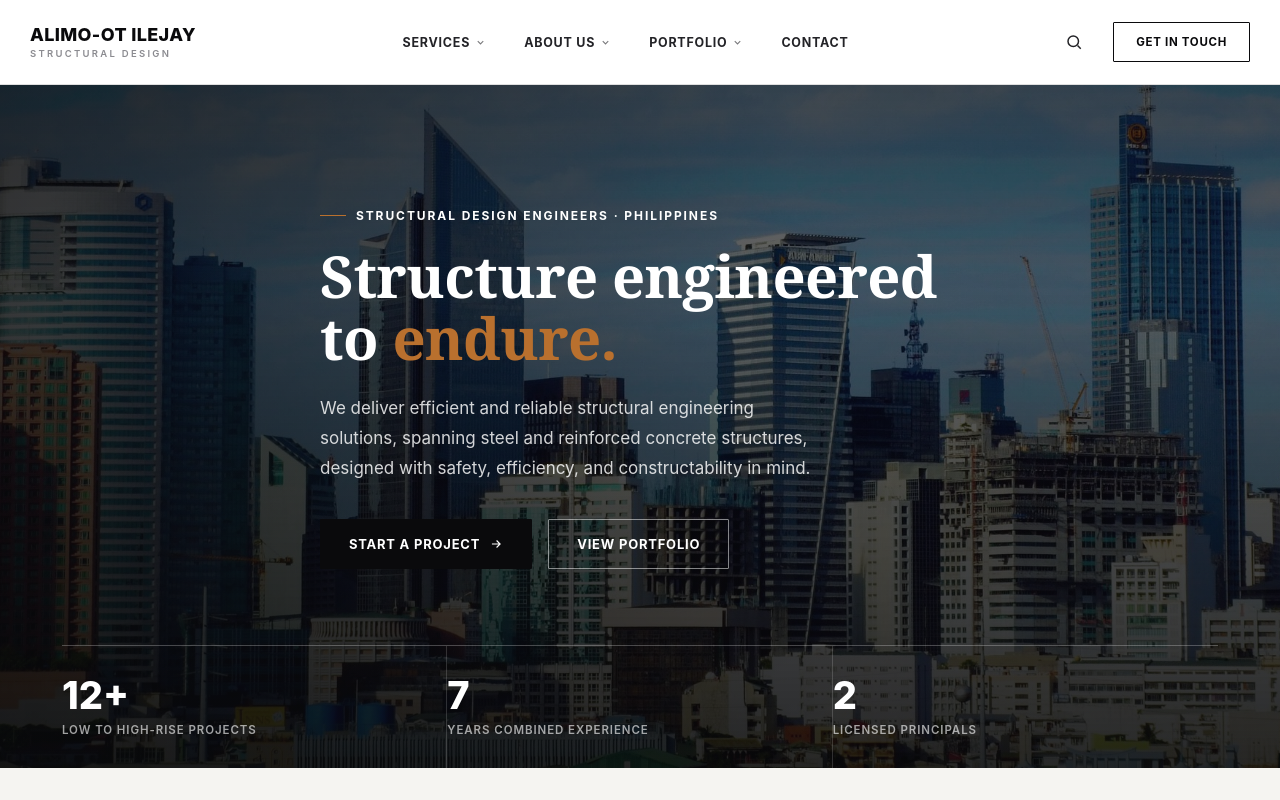
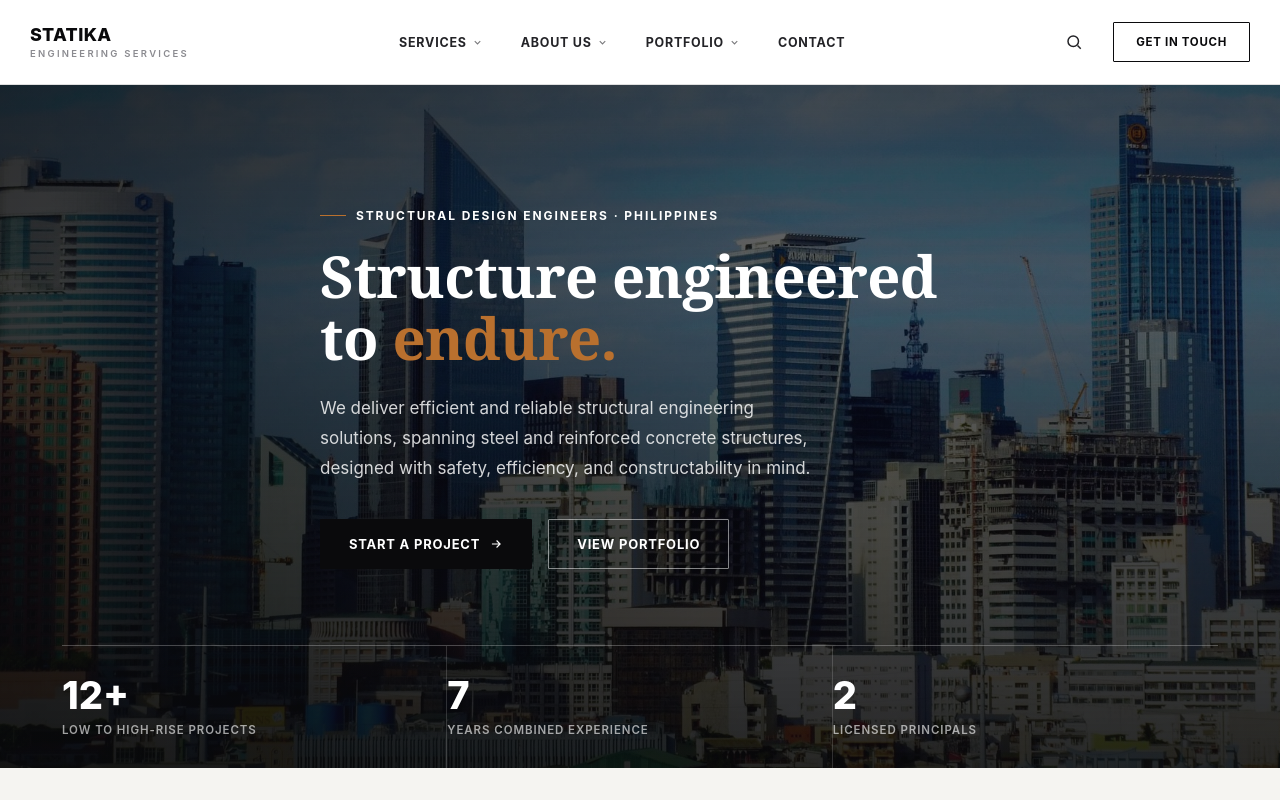
Before and after one commit to maranthonyalimoot-debug/AlimootIlejayStructuralDesign, a website: page alimo-ot-ilejay-pwa/index.html in a window 1280 px wide. Shown: the top 800 px of the page. Drawn offline with nearby package versions, Linux system fonts and the light colour scheme.

Commit message:
Rename company to Statika Engineering Services
Co-Authored-By: Claude Sonnet 5 <noreply@anthropic.com>

```diff
--- a/alimo-ot-ilejay-pwa/index.html
+++ b/alimo-ot-ilejay-pwa/index.html
@@ -3,15 +3,15 @@
 <head>
 <meta charset="UTF-8">
 <meta name="viewport" content="width=device-width, initial-scale=1, viewport-fit=cover">
-<title>Alimo-ot Ilejay Structural Design</title>
-<meta name="description" content="Alimo-ot Ilejay Structural Design — structural design engineering firm specializing in reinforced concrete and steel design for mid- to high-rise developments in the Philippines.">
+<title>Statika Engineering Services</title>
+<meta name="description" content="Statika Engineering Services — structural design engineering firm specializing in reinforced concrete and steel design for mid- to high-rise developments in the Philippines.">
 
 <!-- PWA readiness -->
 <meta name="theme-color" content="#14181f">
 <meta name="mobile-web-app-capable" content="yes">
 <meta name="apple-mobile-web-app-capable" content="yes">
 <meta name="apple-mobile-web-app-status-bar-style" content="default">
-<meta name="apple-mobile-web-app-title" content="Alimo-ot Ilejay">
+<meta name="apple-mobile-web-app-title" content="Statika">
 <link rel="manifest" href="manifest.json">
 <link rel="apple-touch-icon" href="assets/icons/icon-192.png">
 <link rel="icon" href="assets/icons/icon-192.png">
@@ -24,7 +24,7 @@
 
 <header id="siteHeader">
   <div class="wrap nav">
-    <a href="#" class="logo"><strong>Alimo-ot Ilejay</strong><span>Structural Design</span></a>
+    <a href="#" class="logo"><strong>Statika</strong><span>Engineering Services</span></a>
     <nav class="nav-links" aria-label="Primary">
       <a href="#services" class="nav-item">Services <svg viewBox="0 0 24 24" fill="none" stroke="currentColor" stroke-width="2.4"><path d="M6 9l6 6 6-6"/></svg></a>
       <a href="#about" class="nav-item">About Us <svg viewBox="0 0 24 24" fill="none" stroke="currentColor" stroke-width="2.4"><path d="M6 9l6 6 6-6"/></svg></a>
@@ -215,8 +215,8 @@
 
       <p class="disclosure reveal">
         Project imagery courtesy of respective developer and project websites, used
-        for portfolio reference only. These are not Alimo-ot Ilejay Structural
-        Design projects — the structural work shown was completed under Sysquared +
+        for portfolio reference only. These are not Statika Engineering
+        Services projects — the structural work shown was completed under Sysquared +
         Associates Inc., where our principals were employed at the time, scoped to
         specific structural members and not sole design authorship.
       </p>
@@ -465,7 +465,7 @@
 
 <footer>
   <div class="wrap footer-row">
-    <span>&copy; <span id="year"></span> Alimo-ot Ilejay Structural Design. All rights reserved.</span>
+    <span>&copy; <span id="year"></span> Statika Engineering Services. All rights reserved.</span>
   </div>
 </footer>
 
--- a/alimo-ot-ilejay-pwa/package.json
+++ b/alimo-ot-ilejay-pwa/package.json
@@ -2,7 +2,7 @@
   "name": "alimo-ot-ilejay-pwa",
   "private": true,
   "version": "1.0.0",
-  "description": "Alimo-ot Ilejay Structural Design — PWA (static, no build step)",
+  "description": "Statika Engineering Services — PWA (static, no build step)",
   "scripts": {
     "dev": "http-server -p 5500 -c-1 -o"
   },
```
Also changed, not shown: alimo-ot-ilejay-pwa/admin/index.html (+2 -2 lines), alimo-ot-ilejay-pwa/manifest.json.
